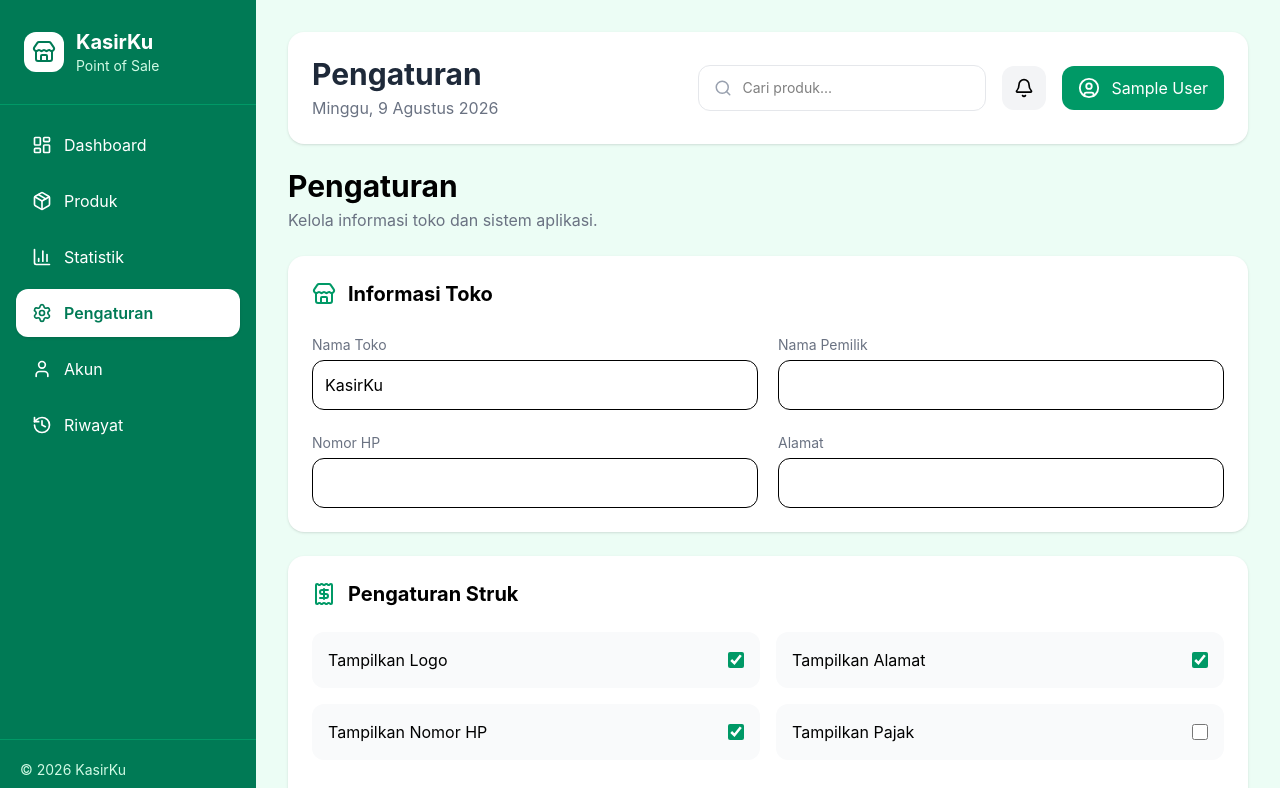
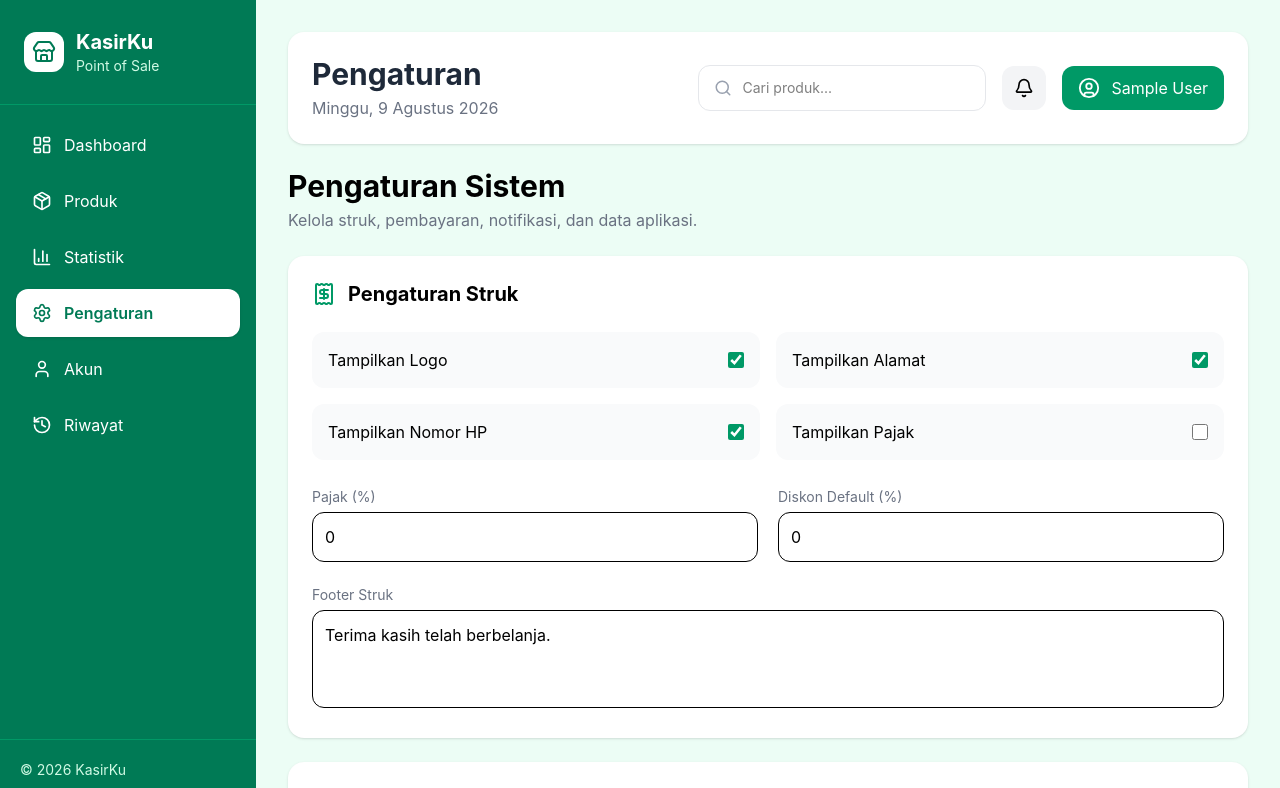
Before and after one commit to Binnnnn02/Cashier-in.id, a React (Vite) app: page /settings in a window 1280 px wide. Shown: the top 788 px of the page. Built offline with nearby package versions, Linux system fonts and the light colour scheme; sample sign-in values are in the browser's storage.

Commit message:
feat: pindahkan informasi toko ke halaman account

```diff
--- a/src/pages/Account.jsx
+++ b/src/pages/Account.jsx
@@ -28,9 +28,11 @@ export default function Account() {
   const [openPassword, setOpenPassword] = useState(false);
 
   const [profile, setProfile] = useState({
+    storeName: store.name || "",
     owner: store.owner || "",
     email: admin?.email || account?.email || "",
     phone: store.phone || "",
+    address: store.address || "",
   });
 
   const [passwordData, setPasswordData] = useState({
@@ -50,15 +52,22 @@ export default function Account() {
   const saveProfile = (event) => {
     event.preventDefault();
 
-    if (!profile.owner.trim() || !profile.email.trim()) {
-      toast.error("Nama dan email wajib diisi");
+    if (!profile.storeName.trim() || !profile.owner.trim()) {
+      toast.error("Nama toko dan pemilik wajib diisi");
+      return;
+    }
+
+    if (!profile.email.trim()) {
+      toast.error("Email wajib diisi");
       return;
     }
 
     setStore((previous) => ({
       ...previous,
+      name: profile.storeName.trim(),
       owner: profile.owner.trim(),
       phone: profile.phone.trim(),
+      address: profile.address.trim(),
       email: profile.email.trim(),
     }));
 
@@ -72,7 +81,7 @@ export default function Account() {
     }));
 
     setOpenProfile(false);
-    toast.success("Profil berhasil diperbarui");
+    toast.success("Profil dan informasi toko berhasil diperbarui");
   };
 
   const changePassword = (event) => {
@@ -138,9 +147,12 @@ export default function Account() {
   return (
     <div className="space-y-6">
       <div>
-        <h1 className="text-2xl font-bold sm:text-3xl">Akun</h1>
+        <h1 className="text-2xl font-bold sm:text-3xl">
+          Profil & Toko
+        </h1>
+
         <p className="mt-1 text-gray-500">
-          Informasi akun dan toko.
+          Kelola informasi akun dan toko Anda.
         </p>
       </div>
 
@@ -152,11 +164,11 @@ export default function Account() {
 
           <div>
             <h2 className="text-2xl font-bold sm:text-3xl">
-              {store.owner || "Admin"}
+              {store.name || "KasirKu"}
             </h2>
 
             <p className="mt-1 text-gray-500">
-              {admin?.email || account?.email}
+              {store.owner || "Pemilik Toko"}
             </p>
 
             <span className="mt-3 inline-block rounded-full bg-emerald-100 px-4 py-1 text-sm font-medium text-emerald-700">
@@ -168,7 +180,7 @@ export default function Account() {
 
       <div className="grid grid-cols-1 gap-6 lg:grid-cols-2">
         <div className="rounded-2xl bg-white p-5 shadow-sm sm:p-6">
-          <h2 className="mb-6 text-xl font-bold">Informasi Akun</h2>
+          <h2 className="mb-6 text-xl font-bold">Informasi Toko</h2>
 
           <div className="space-y-5">
             {infoItems.map(({ icon: Icon, label, value }) => (
@@ -230,7 +242,7 @@ export default function Account() {
             className="flex items-center justify-center gap-2 rounded-xl bg-emerald-600 px-5 py-3 font-medium text-white hover:bg-emerald-700"
           >
             <Pencil size={18} />
-            Edit Profil
+            Edit Profil & Toko
           </button>
 
           <button
@@ -257,10 +269,10 @@ export default function Account() {
         <div className="fixed inset-0 z-50 flex items-end bg-black/50 sm:items-center sm:justify-center sm:p-4">
           <form
             onSubmit={saveProfile}
-            className="w-full rounded-t-3xl bg-white p-5 sm:max-w-md sm:rounded-2xl sm:p-6"
+            className="max-h-[92vh] w-full overflow-y-auto rounded-t-3xl bg-white p-5 sm:max-w-md sm:rounded-2xl sm:p-6"
           >
             <div className="mb-6 flex items-center justify-between">
-              <h2 className="text-xl font-bold">Edit Profil</h2>
+              <h2 className="text-xl font-bold">Edit Profil & Toko</h2>
 
               <button
                 type="button"
@@ -273,7 +285,24 @@ export default function Account() {
 
             <div className="space-y-4">
               <div>
+                <label className="text-sm font-medium">Nama Toko</label>
+
+                <input
+                  type="text"
+                  value={profile.storeName}
+                  onChange={(event) =>
+                    setProfile((previous) => ({
+                      ...previous,
+                      storeName: event.target.value,
+                    }))
+                  }
+                  className="mt-1 w-full rounded-xl border p-3 outline-none focus:ring-2 focus:ring-emerald-500"
+                />
+              </div>
+
+              <div>
                 <label className="text-sm font-medium">Nama Pemilik</label>
+
                 <input
                   type="text"
                   value={profile.owner}
@@ -289,6 +318,7 @@ export default function Account() {
 
               <div>
                 <label className="text-sm font-medium">Email</label>
+
                 <input
                   type="email"
                   value={profile.email}
@@ -304,6 +334,7 @@ export default function Account() {
 
               <div>
                 <label className="text-sm font-medium">Nomor HP</label>
+
                 <input
                   type="tel"
                   value={profile.phone}
@@ -316,13 +347,29 @@ export default function Account() {
                   className="mt-1 w-full rounded-xl border p-3 outline-none focus:ring-2 focus:ring-emerald-500"
                 />
               </div>
+
+              <div>
+                <label className="text-sm font-medium">Alamat Toko</label>
+
+                <textarea
+                  rows={3}
+                  value={profile.address}
+                  onChange={(event) =>
+                    setProfile((previous) => ({
+                      ...previous,
+                      address: event.target.value,
+                    }))
+                  }
+                  className="mt-1 w-full resize-none rounded-xl border p-3 outline-none focus:ring-2 focus:ring-emerald-500"
+                />
+              </div>
             </div>
 
             <button
               type="submit"
               className="mt-6 w-full rounded-xl bg-emerald-600 py-3 font-semibold text-white hover:bg-emerald-700"
             >
-              Simpan Profil
+              Simpan Profil & Toko
             </button>
           </form>
         </div>
--- a/src/pages/Settings.jsx
+++ b/src/pages/Settings.jsx
@@ -10,7 +10,6 @@ import {
   Receipt,
   RotateCcw,
   Save,
-  Store,
   Upload,
 } from "lucide-react";
 import { useStore } from "../context/StoreContext";
@@ -33,10 +32,6 @@ export default function Settings() {
   const { store, setStore } = useStore();
 
   const [form, setForm] = useState({
-    name: store.name || "",
-    owner: store.owner || "",
-    phone: store.phone || "",
-    address: store.address || "",
     footer: store.footer || "Terima kasih telah berbelanja.",
     tax: store.tax || 0,
     discount: store.discount || 0,
@@ -79,17 +74,8 @@ export default function Settings() {
   };
 
   const saveSettings = () => {
-    if (!form.name.trim()) {
-      toast.error("Nama toko wajib diisi");
-      return;
-    }
-
     setStore((previous) => ({
       ...previous,
-      name: form.name.trim(),
-      owner: form.owner.trim(),
-      phone: form.phone.trim(),
-      address: form.address.trim(),
       footer: form.footer.trim(),
       tax: Number(form.tax || 0),
       discount: Number(form.discount || 0),
@@ -107,10 +93,7 @@ export default function Settings() {
       exportedAt: new Date().toISOString(),
       products: JSON.parse(localStorage.getItem("products") || "[]"),
       history: JSON.parse(localStorage.getItem("history") || "[]"),
-      store: {
-        ...store,
-        ...form,
-      },
+      store,
     };
 
     const blob = new Blob([JSON.stringify(backup, null, 2)], {
@@ -165,11 +148,13 @@ export default function Settings() {
   };
 
   const resetAll = () => {
-    const confirmed = window.confirm(
-      "Yakin ingin menghapus seluruh produk, transaksi, dan pengaturan?"
-    );
-
-    if (!confirmed) return;
+    if (
+      !window.confirm(
+        "Yakin ingin menghapus seluruh produk, transaksi, dan pengaturan?"
+      )
+    ) {
+      return;
+    }
 
     localStorage.clear();
     toast.success("Semua data berhasil dihapus");
@@ -182,61 +167,14 @@ export default function Settings() {
   return (
     <div className="space-y-6">
       <div>
-        <h1 className="text-2xl font-bold sm:text-3xl">Pengaturan</h1>
+        <h1 className="text-2xl font-bold sm:text-3xl">
+          Pengaturan Sistem
+        </h1>
 
         <p className="mt-1 text-gray-500">
-          Kelola informasi toko dan sistem aplikasi.
+          Kelola struk, pembayaran, notifikasi, dan data aplikasi.
         </p>
       </div>
-
-      <section className="rounded-2xl bg-white p-5 shadow-sm sm:p-6">
-        <div className="mb-6 flex items-center gap-3">
-          <Store className="text-emerald-600" />
-          <h2 className="text-xl font-bold">Informasi Toko</h2>
-        </div>
-
-        <div className="grid grid-cols-1 gap-5 sm:grid-cols-2">
-          <div>
-            <label className="text-sm text-gray-500">Nama Toko</label>
-            <input
-              type="text"
-              value={form.name}
-              onChange={(event) => updateForm("name", event.target.value)}
-              className="mt-1 w-full rounded-xl border p-3 outline-none focus:ring-2 focus:ring-emerald-500"
-            />
-          </div>
-
-          <div>
-            <label className="text-sm text-gray-500">Nama Pemilik</label>
-            <input
-              type="text"
-              value={form.owner}
-              onChange={(event) => updateForm("owner", event.target.value)}
-              className="mt-1 w-full rounded-xl border p-3 outline-none focus:ring-2 focus:ring-emerald-500"
-            />
-          </div>
-
-          <div>
-            <label className="text-sm text-gray-500">Nomor HP</label>
-            <input
-              type="tel"
-              value={form.phone}
-              onChange={(event) => updateForm("phone", event.target.value)}
-              className="mt-1 w-full rounded-xl border p-3 outline-none focus:ring-2 focus:ring-emerald-500"
-            />
-          </div>
-
-          <div>
-            <label className="text-sm text-gray-500">Alamat</label>
-            <input
-              type="text"
-              value={form.address}
-              onChange={(event) => updateForm("address", event.target.value)}
-              className="mt-1 w-full rounded-xl border p-3 outline-none focus:ring-2 focus:ring-emerald-500"
-            />
-          </div>
-        </div>
-      </section>
 
       <section className="rounded-2xl bg-white p-5 shadow-sm sm:p-6">
         <div className="mb-6 flex items-center gap-3">
@@ -260,7 +198,9 @@ export default function Settings() {
               <input
                 type="checkbox"
                 checked={form.receipt[key]}
-                onChange={(event) => updateReceipt(key, event.target.checked)}
+                onChange={(event) =>
+                  updateReceipt(key, event.target.checked)
+                }
                 className="h-4 w-4 accent-emerald-600"
               />
             </label>
@@ -270,6 +210,7 @@ export default function Settings() {
         <div className="mt-6 grid grid-cols-1 gap-5 sm:grid-cols-2">
           <div>
             <label className="text-sm text-gray-500">Pajak (%)</label>
+
             <input
               type="number"
               min="0"
@@ -284,12 +225,15 @@ export default function Settings() {
             <label className="text-sm text-gray-500">
               Diskon Default (%)
             </label>
+
             <input
               type="number"
               min="0"
               max="100"
               value={form.discount}
-              onChange={(event) => updateForm("discount", event.target.value)}
+              onChange={(event) =>
+                updateForm("discount", event.target.value)
+              }
               className="mt-1 w-full rounded-xl border p-3 outline-none focus:ring-2 focus:ring-emerald-500"
             />
           </div>
@@ -297,6 +241,7 @@ export default function Settings() {
 
         <div className="mt-5">
           <label className="text-sm text-gray-500">Footer Struk</label>
+
           <textarea
             rows={3}
             value={form.footer}
@@ -314,7 +259,9 @@ export default function Settings() {
 
         <select
           value={form.paymentMethod}
-          onChange={(event) => updateForm("paymentMethod", event.target.value)}
+          onChange={(event) =>
+            updateForm("paymentMethod", event.target.value)
+          }
           className="w-full rounded-xl border p-3 outline-none focus:ring-2 focus:ring-emerald-500"
         >
           <option value="Tunai">Tunai</option>
```
